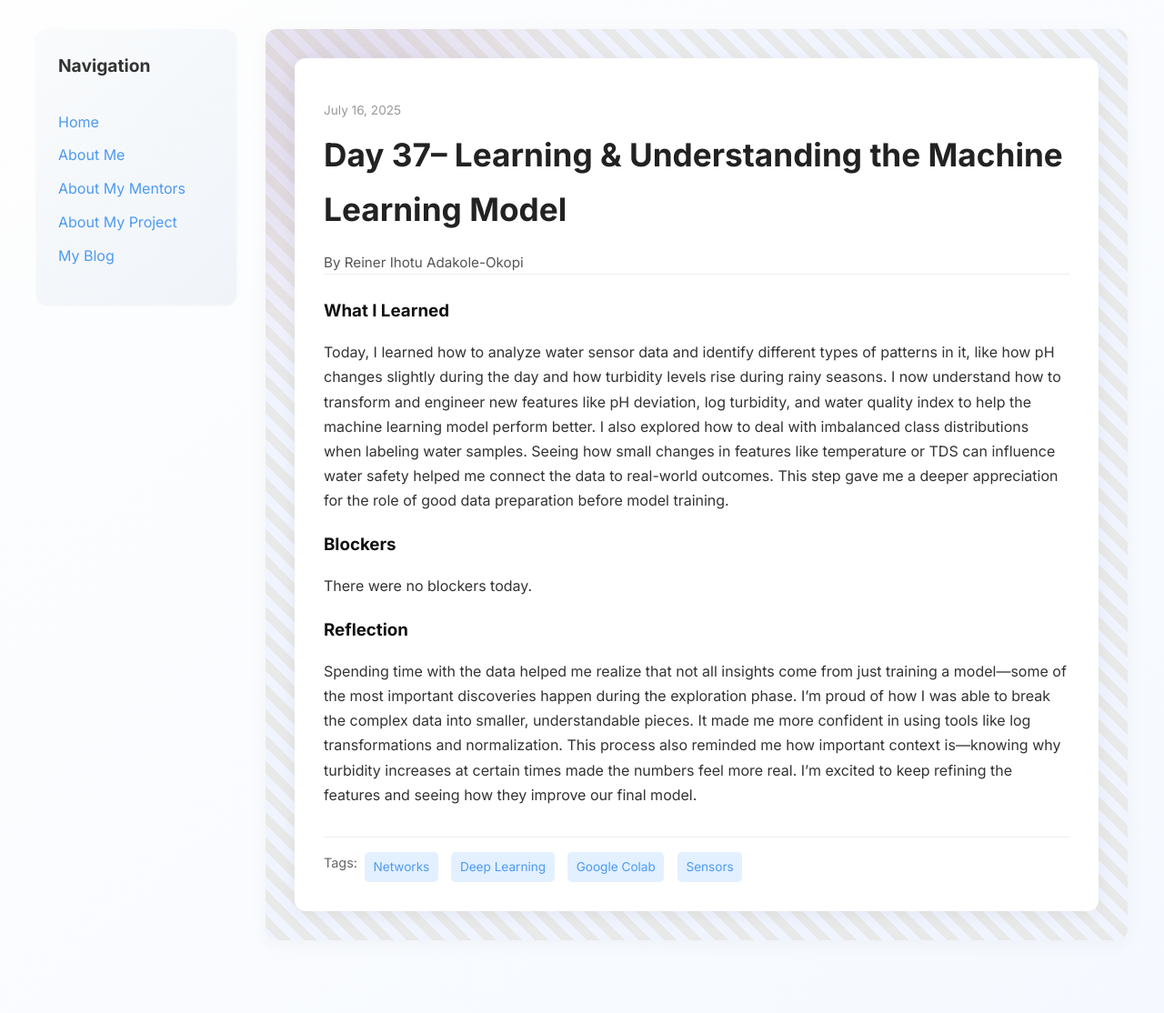
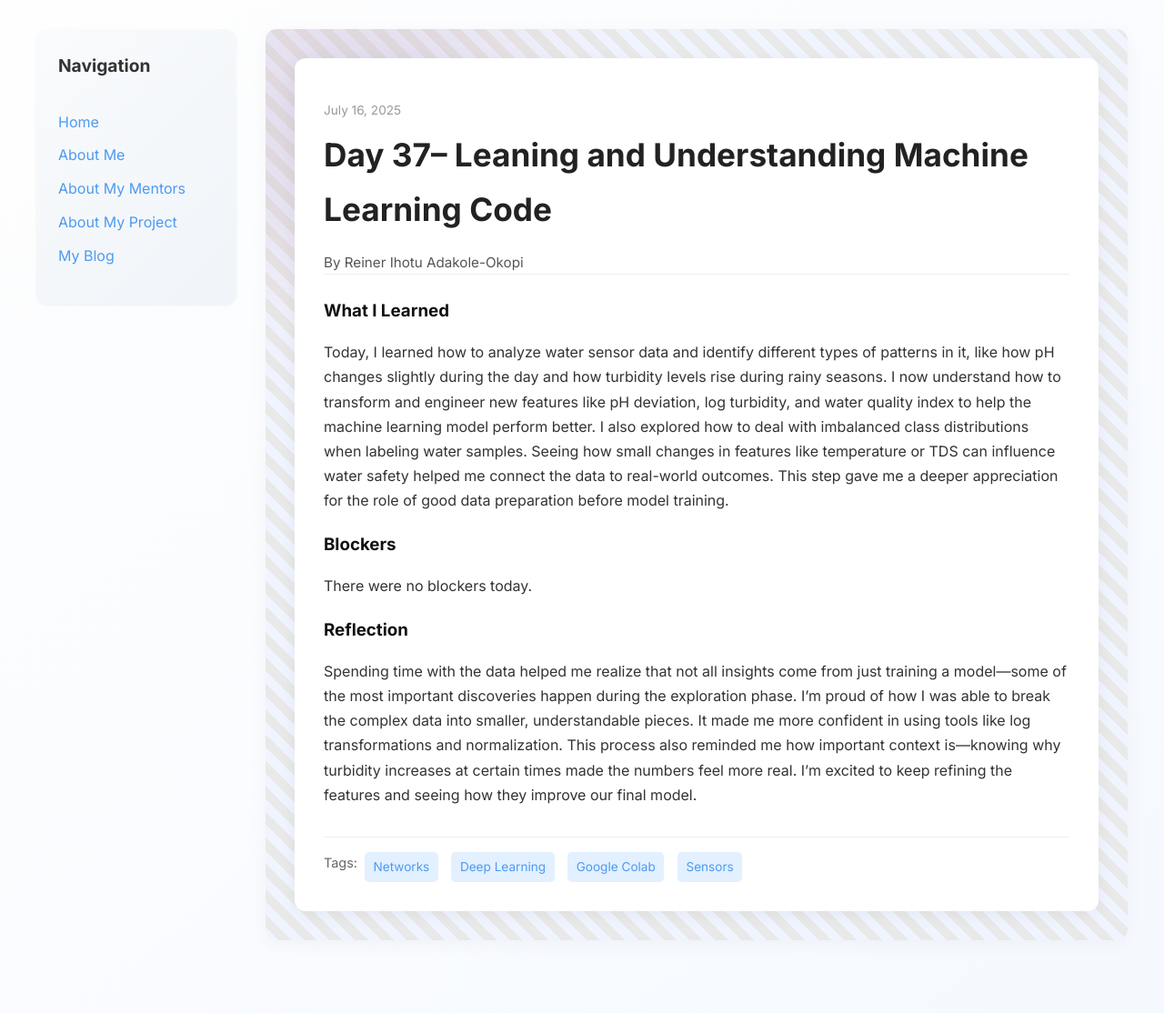
Before and after one commit to Reiner343/Reiner343.github.io, a Jekyll site: the page built from _posts/2025-07-16-day-37.md, in a window 1280 px wide. Shown: the whole page at 91% size. Built offline with Jekyll 4.4.1, drawn with Linux system fonts in a browser that asks for light colours.

Commit message:
Update 2025-07-16-day-37.md

```diff
--- a/_posts/2025-07-16-day-37.md
+++ b/_posts/2025-07-16-day-37.md
@@ -1,6 +1,6 @@
 ---
 layout: post
-title: "Day 37– Learning & Understanding the Machine Learning Model"
+title: "Day 37– Leaning and Understanding Machine Learning Code"
 date: 2025-07-16
 author: Reiner Ihotu Adakole-Okopi
 permalink: /day37.html
```
